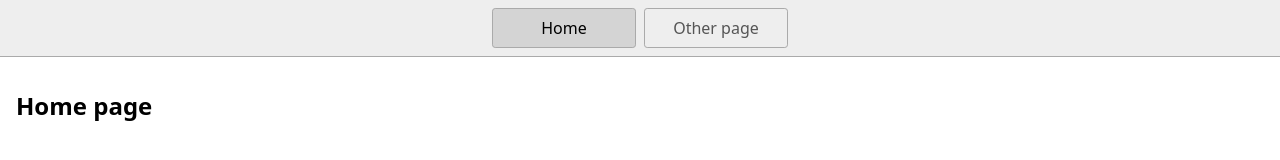
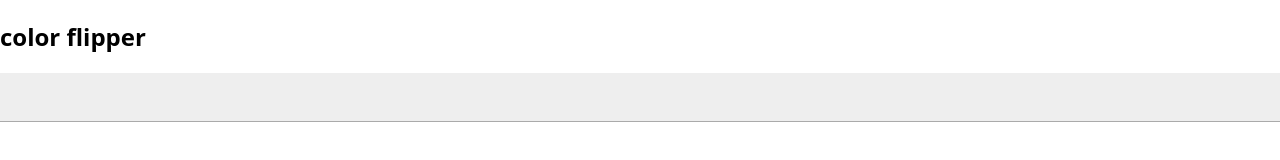
Before and after one commit to gonzalote99/color-flipper, a plain HTML site: page index.html in a window 1280 px wide. Drawn offline with Linux system fonts and the light colour scheme.

Commit message:
1 file modified

```diff
--- a/index.html
+++ b/index.html
@@ -1,23 +1,27 @@
 <!DOCTYPE html>
 <html lang="en">
 <head>
-    <title>Home</title>
-    <meta charset="UTF-8" />
-    <meta name="viewport" content="width=device-width" />
-    <!--
-      Need a visual blank slate?
-      Remove all code in `styles.css`!
-    -->
-    <link rel="stylesheet" href="styles.css" />
-    <script type="module" src="script.js"></script>
+  <meta charset="UTF-8">
+  <meta http-equiv="X-UA-Compatible" content="IE=edge">
+  <meta name="viewport" content="width=device-width, initial-scale=1.0">
+  <title>color flipper</title>
+  <link rel="stylesheet" href="styles.css" >
 </head>
 <body>
+  <div class="container">
+   <div class="nav-menu">
+   <div class="text">
+    <h2> color flipper</h2>
+   </div>
+   <div class="menu">
    <nav>
-      <a href="/" aria-current="page">Home</a>
-      <a href="/page2.html">Other page</a>
+    <ul>
+
+    </ul>
    </nav>
-    <main>
-      <h1>Home page</h1>
-    </main>
+   </div>
+   </div>
+  </div>
+
 </body>
 </html>
```
Lines whose indentation alone changed are shown as unchanged.
